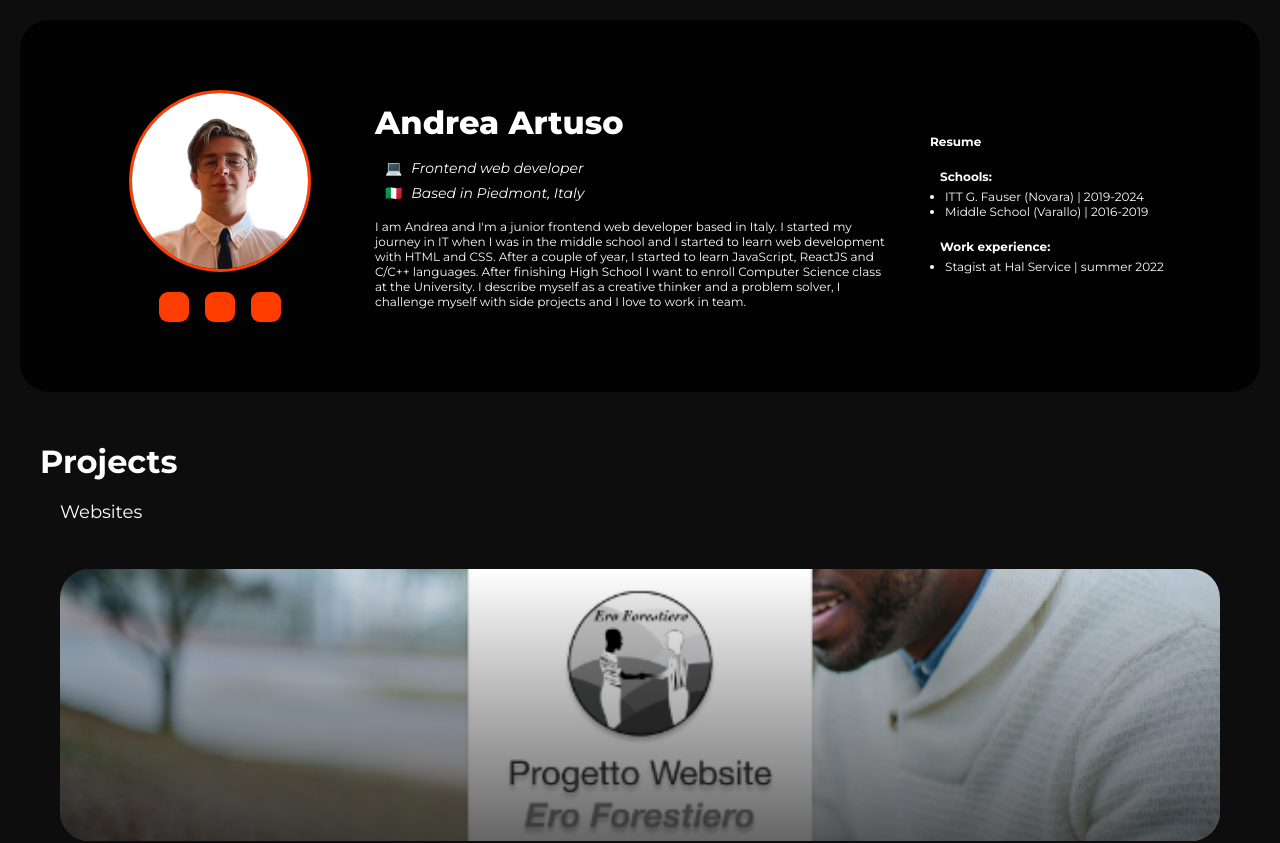
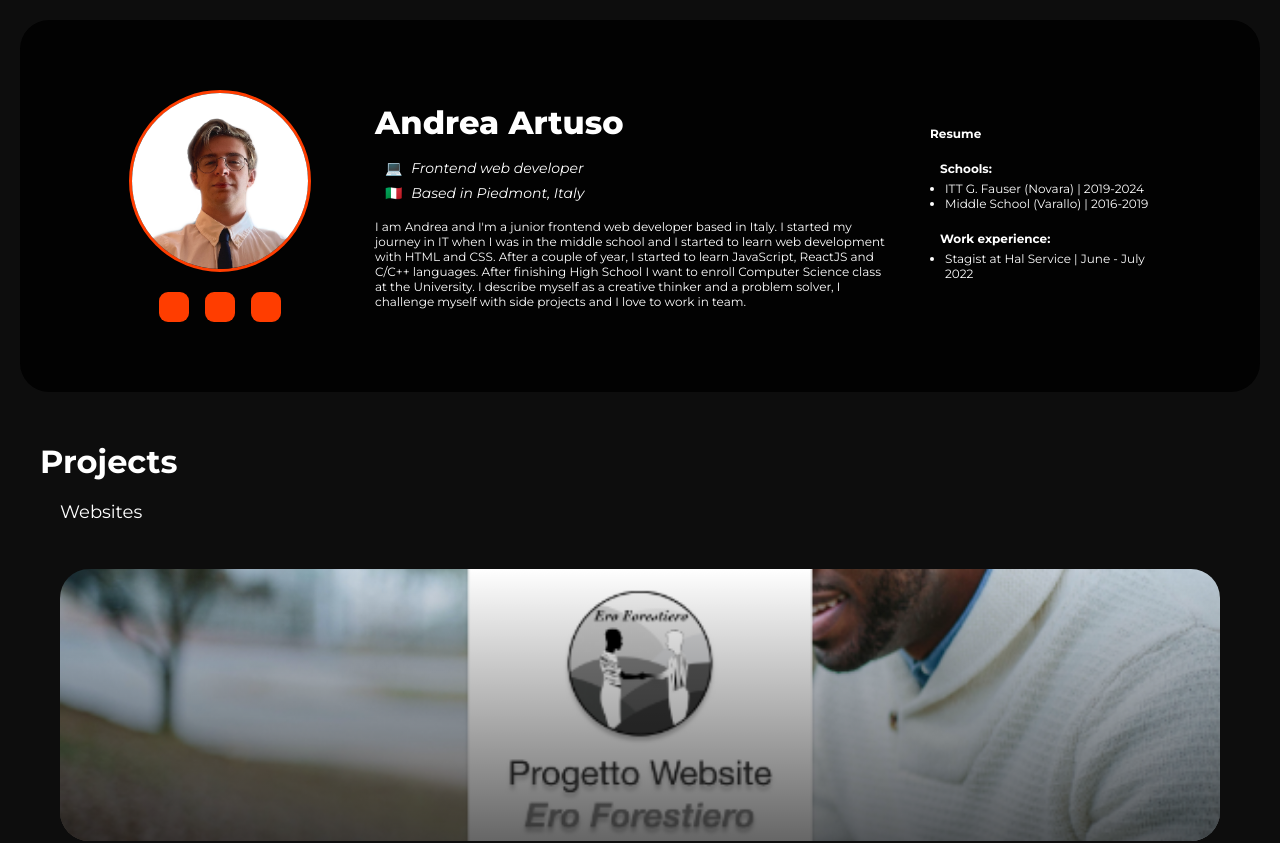
Before and after one commit to andrea-artuso/andrea-artuso.github.io, a React (Create React App) app: page / in a window 1280 px wide. Shown: the top 843 px of the page. Built offline with nearby package versions, Linux system fonts and the light colour scheme; some icons are missing; the HTML template or start-up script is replaced by a standard one.

Commit message:
edited Resume

```diff
--- a/src/App.js
+++ b/src/App.js
@@ -69,7 +69,7 @@ function App() {
             <br />
             <strong>Work experience:</strong>
             <ul className='resume-list'>
-              <li>Stagist at Hal Service | summer 2022</li>
+              <li>Stagist at Hal Service | June - July 2022</li>
             </ul>
           </p>
 
```
